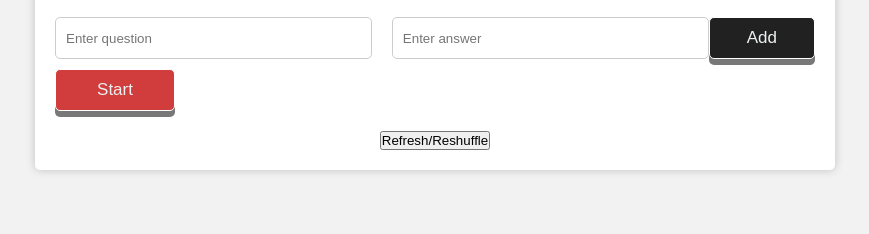
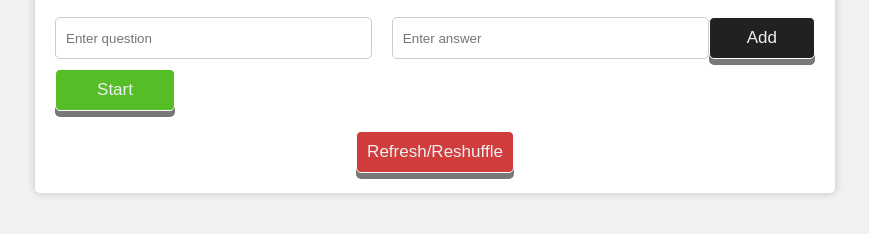
Before and after one commit to eddieljohn07/quiz-reviewer, a plain HTML site: page index.html in a window 1280 px wide. Shown: the part 60-294 px from the top of the page, without its empty margins (205-1074 px from the left). Drawn offline with Linux system fonts and the light colour scheme.

Commit message:
add reshuffle button design change start color

```diff
--- a/style.css
+++ b/style.css
@@ -65,7 +65,7 @@ input {
 #start-btn {
 	color: #ecf0f1;
 	font-size: 17px;
-	background-color: #d13c3c;
+	background-color: #55bd25;
 	border: 1px solid #ffffff;
 	border-radius: 5px;
 	padding: 10px;
@@ -85,3 +85,20 @@ input {
 	justify-content: center;
 	margin-top: 20px;
 }
+
+#reshuffle-btn {
+	color: #ecf0f1;
+	font-size: 17px;
+	background-color: #d13c3c;
+	border: 1px solid #ffffff;
+	border-radius: 5px;
+	padding: 10px;
+	box-shadow: 0px 6px 0px #787878;
+	transition: all 50ms;
+   }
+
+#reshuffle-btn:active {
+	box-shadow: 0px 2px 0px #787878;
+	position: relative;
+	top: 2px;
+}
```
